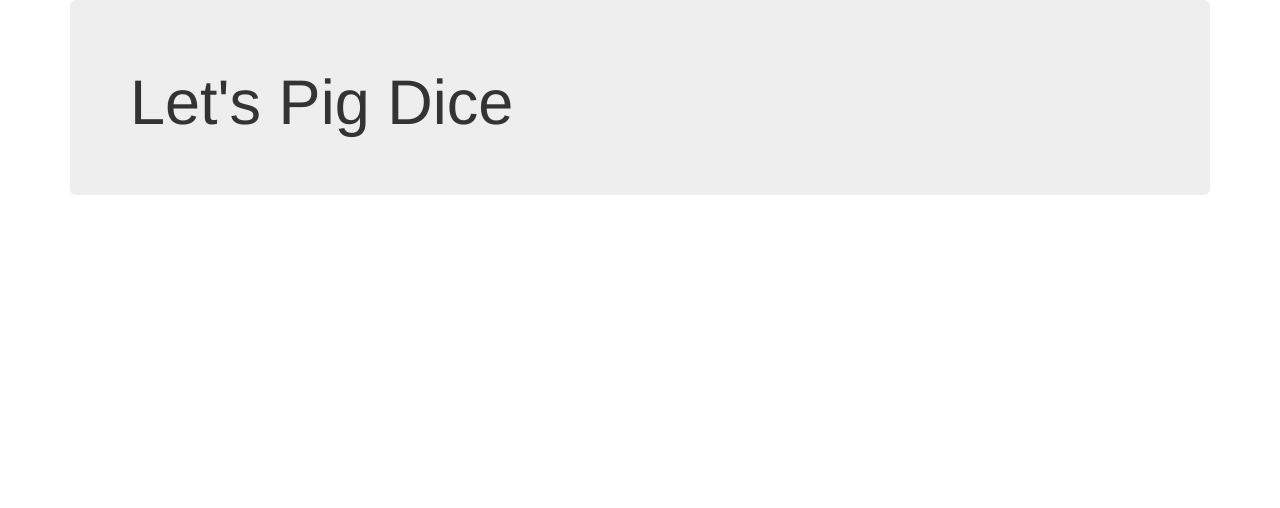
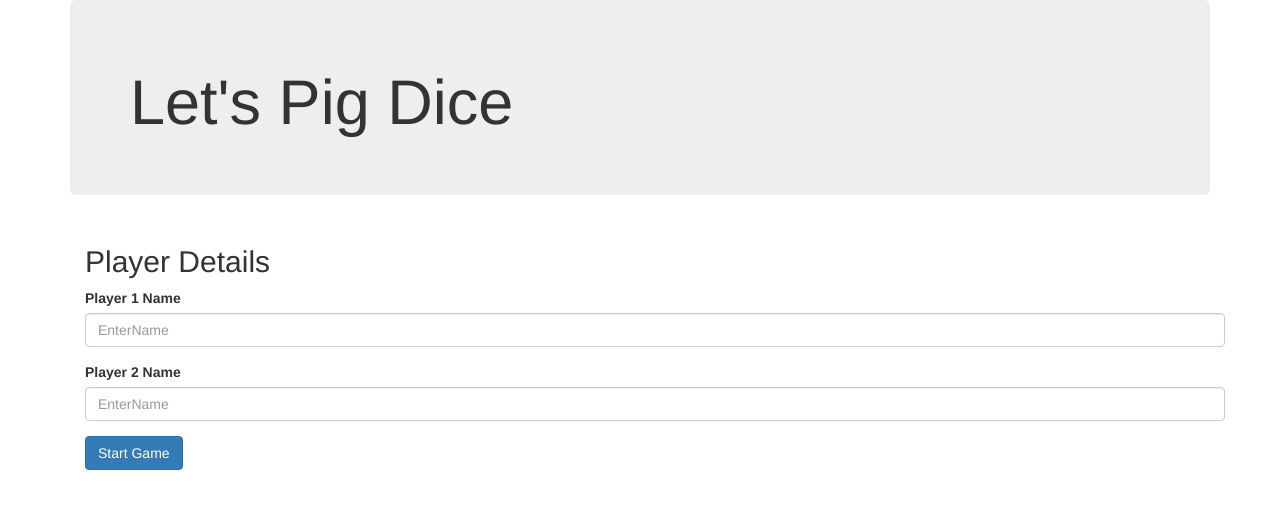
Before and after one commit to Sundaybrian/pig-Dice-WebGame, a plain HTML site: page index.html in a window 1280 px wide. Drawn offline with Linux system fonts and the light colour scheme.

Commit message:
Add initial form to take player name inputs

```diff
--- a/index.html
+++ b/index.html
@@ -15,6 +15,28 @@
     <div class="jumbotron">
       <h1>Let's Pig Dice</h1>
 
+
+    </div>
+    <div class="container">
+      <h2>Player Details</h2>
+      <form id="player1">
+        <div class="form-group">
+          <label for="player1">Player 1 Name</label>
+          <input type="text" class="form-control"="" id="player1" placeholder="EnterName">
+
+        </div>
+        <div class="form-group">
+          <label for="player2">Player 2 Name</label>
+          <input type="text" class="form-control"="" id="player2" placeholder="EnterName">
+
+        </div>
+        <button type="submit" class="btn btn-primary">Start Game</button>
+
+
+
+      </form>
+
+
     </div>
 
   </div>
```
